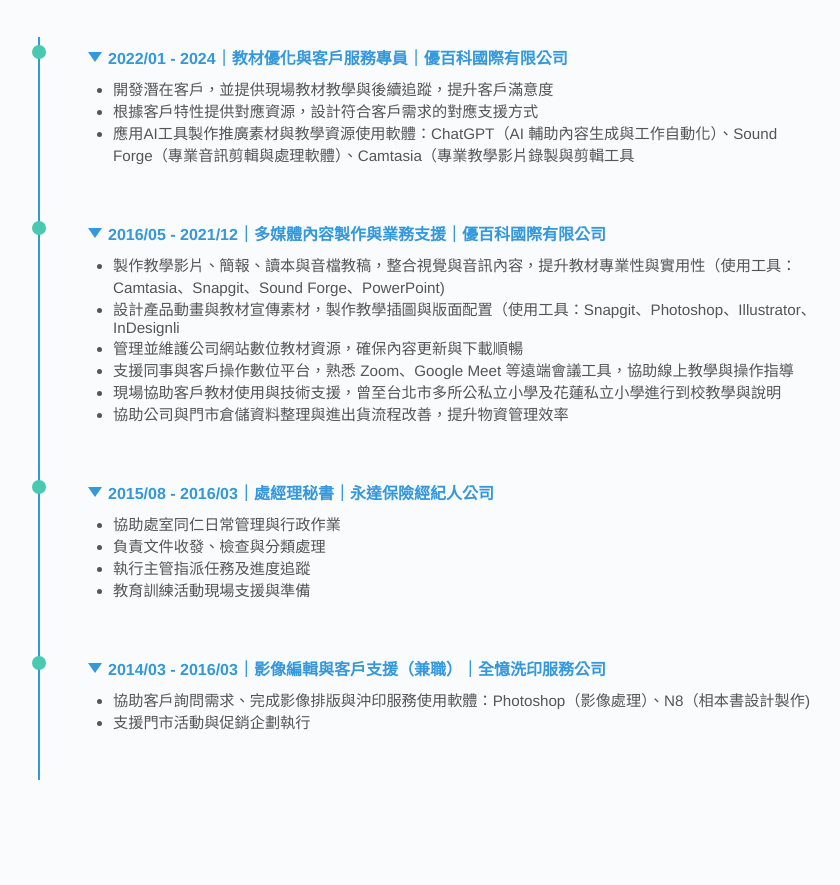
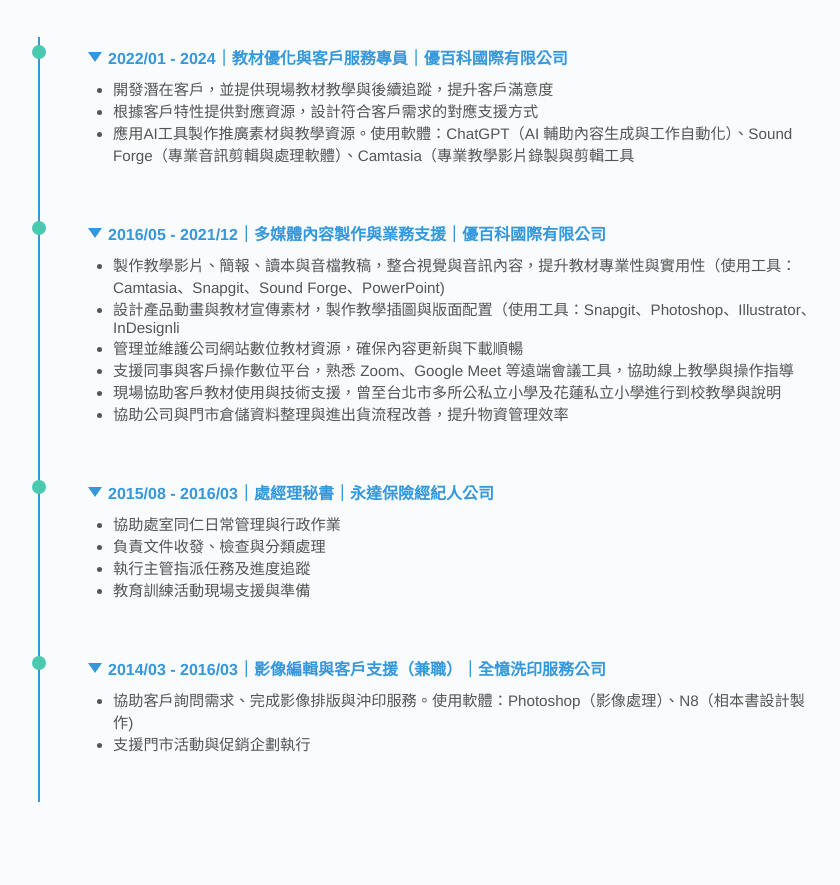
Before and after one commit to TinaHongshowreel/tinahongshowreel.github.io, a plain HTML site: page index.html in a window 1280 px wide. Shown: the part 400-1285 px from the top of the page, without its empty margins (222-1062 px from the left). Drawn offline with Linux system fonts and the light colour scheme.

Commit message:
Update index.html

```diff
--- a/index.html
+++ b/index.html
@@ -38,7 +38,7 @@
         <ul>
           <li>開發潛在客戶，並提供現場教材教學與後續追蹤，提升客戶滿意度</li>
           <li>根據客戶特性提供對應資源，設計符合客戶需求的對應支援方式</li>
-          <li>應用AI工具製作推廣素材與教學資源使用軟體：ChatGPT（AI 輔助內容生成與工作自動化）、Sound Forge（專業音訊剪輯與處理軟體）、Camtasia（專業教學影片錄製與剪輯工具</li>
+          <li>應用AI工具製作推廣素材與教學資源。使用軟體：ChatGPT（AI 輔助內容生成與工作自動化）、Sound Forge（專業音訊剪輯與處理軟體）、Camtasia（專業教學影片錄製與剪輯工具</li>
         </ul>
       </div>
     </div>
@@ -85,7 +85,7 @@
       <div class="timeline-dot"></div>
       <div class="timeline-content show">
         <ul>
-          <li>協助客戶詢問需求、完成影像排版與沖印服務使用軟體：Photoshop（影像處理）、N8（相本書設計製作)</li>
+          <li>協助客戶詢問需求、完成影像排版與沖印服務。使用軟體：Photoshop（影像處理）、N8（相本書設計製作)</li>
           <li>支援門市活動與促銷企劃執行</li>
         </ul>
       </div>
```
